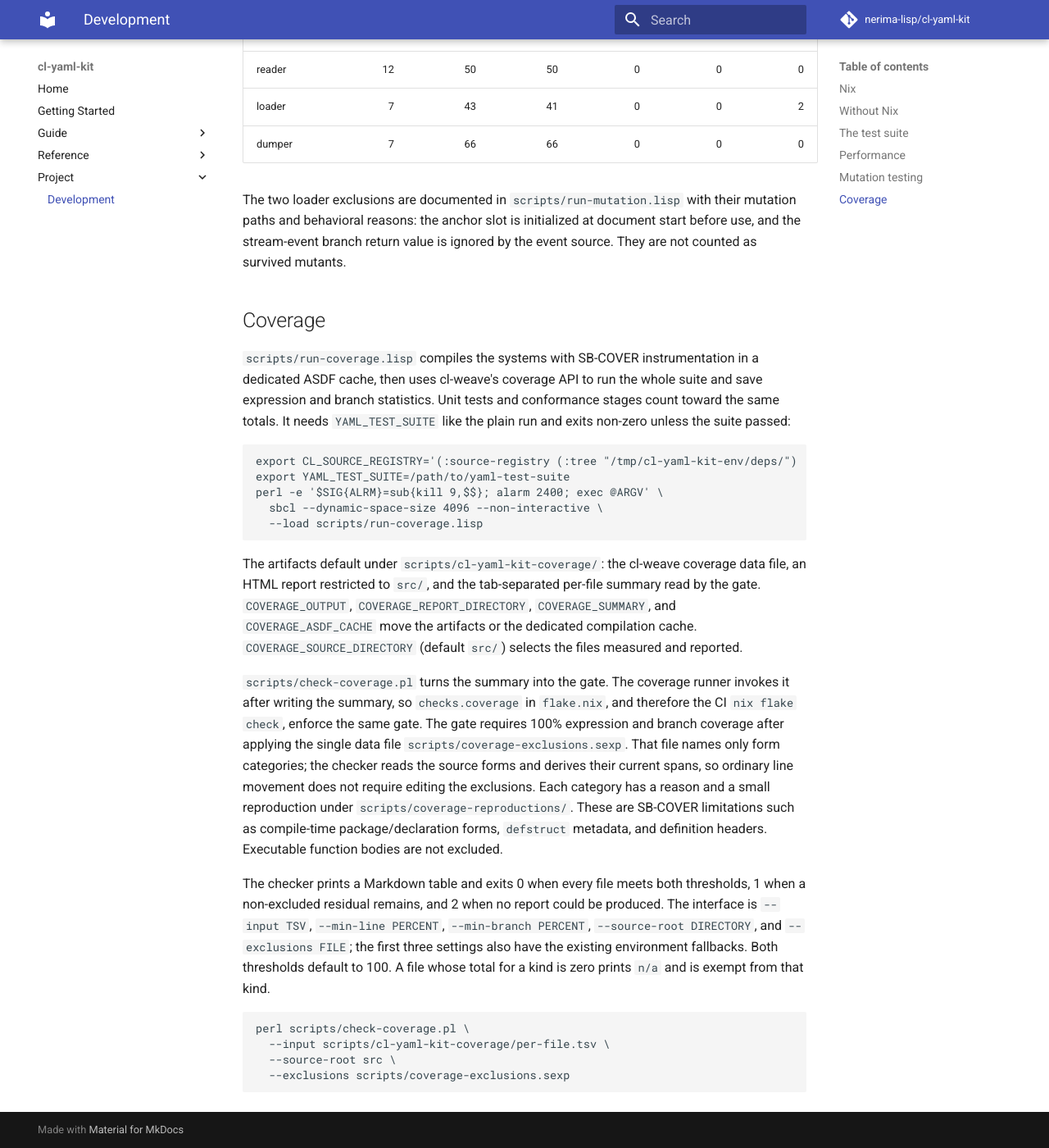
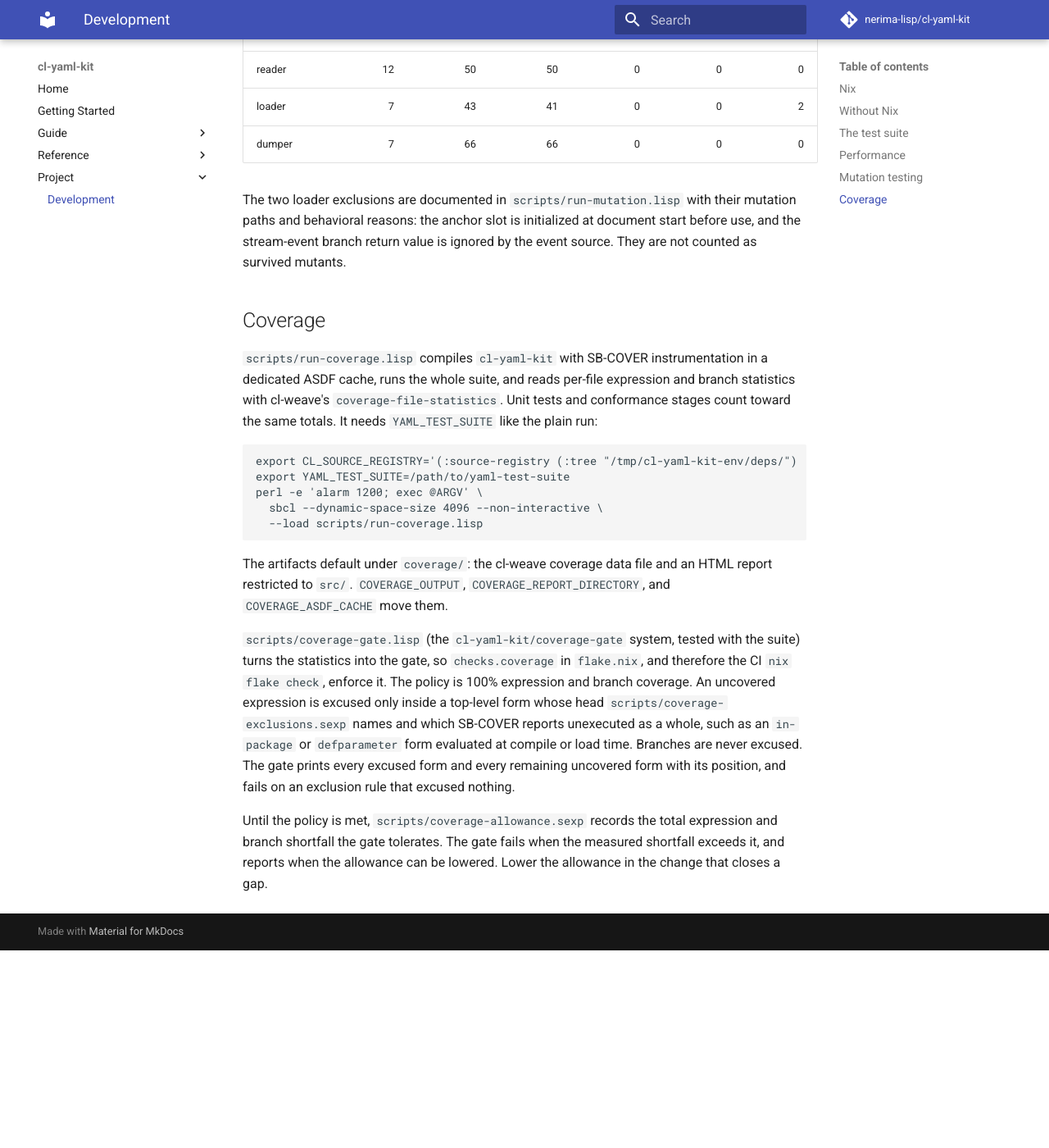
Before and after one commit to nerima-lisp/cl-yaml-kit, an MkDocs documentation site: the page built from docs/src/project/development.md, in a window 1280 px wide and 1400 px high, scrolled down 5315 px. Shown: the whole window at 82% size. Built offline with MkDocs 1.6.1 and Material for MkDocs 9.7.7, drawn with Linux system fonts in a browser that asks for light colours; comment, search, counter and statistics services are not loaded; after the commit the page ends 6474 px from its top, so only the background shows below that.

Commit message:
ci: replace the coverage gate with a Lisp gate on cl-weave statistics
scripts/check-coverage.pl excluded every defun and defmacro form in
full, because it built the excluded heads from all rules including the
defun-header ones, and it passed a branch shortfall whenever a file had
any exclusion range. Fed a file at 50% expression and 10% branch
coverage, it printed PASS and exited 0.

scripts/coverage-gate.lisp reads cl-weave's coverage-file-statistics.
It excuses an uncovered expression only inside a top-level form whose
head an exclusion names and that SB-COVER reports unexecuted as a whole,
never excuses a branch, prints every excused and uncovered form, and
fails on an exclusion that excused nothing. The defun-header and
handler-case rules are gone: a probe showed SB-COVER marks a lambda-list
default unexecuted only when no caller relies on it, which is a real
gap, and handler-case clauses are measured normally. The reproduction
files are gone with them; the gate's own output now shows which forms
each rule excused.

The honest measurement is a shortfall of 799 expressions and 242
branches. Until those are closed, scripts/coverage-allowance.sexp
records that total and the gate fails when the shortfall grows. A total
rather than per-file allowance keeps file splits from failing the gate.

The gate is the cl-yaml-kit/coverage-gate system and is tested with the
suite. Perl is no longer needed by the flake.

````diff
--- a/docs/src/project/development.md
+++ b/docs/src/project/development.md
@@ -229,50 +229,36 @@ ignored by the event source. They are not counted as survived mutants.
 
 ## Coverage
 
-`scripts/run-coverage.lisp` compiles the systems with SB-COVER instrumentation
-in a dedicated ASDF cache, then uses cl-weave's coverage API to run the whole
-suite and save expression and branch statistics. Unit tests and conformance
-stages count toward the same totals. It needs `YAML_TEST_SUITE` like the plain
-run and exits non-zero unless the suite passed:
+`scripts/run-coverage.lisp` compiles `cl-yaml-kit` with SB-COVER
+instrumentation in a dedicated ASDF cache, runs the whole suite, and reads
+per-file expression and branch statistics with cl-weave's
+`coverage-file-statistics`. Unit tests and conformance stages count toward
+the same totals. It needs `YAML_TEST_SUITE` like the plain run:
 
 ```sh
 export CL_SOURCE_REGISTRY='(:source-registry (:tree "/tmp/cl-yaml-kit-env/deps/") :inherit-configuration)'
 export YAML_TEST_SUITE=/path/to/yaml-test-suite
-perl -e '$SIG{ALRM}=sub{kill 9,$$}; alarm 2400; exec @ARGV' \
+perl -e 'alarm 1200; exec @ARGV' \
   sbcl --dynamic-space-size 4096 --non-interactive \
   --load scripts/run-coverage.lisp
 ```
 
-The artifacts default under `scripts/cl-yaml-kit-coverage/`: the cl-weave
-coverage data file, an HTML report restricted to `src/`, and the tab-separated
-per-file summary read by the gate. `COVERAGE_OUTPUT`,
-`COVERAGE_REPORT_DIRECTORY`, `COVERAGE_SUMMARY`, and `COVERAGE_ASDF_CACHE` move
-the artifacts or the dedicated compilation cache. `COVERAGE_SOURCE_DIRECTORY`
-(default `src/`) selects the files measured and reported.
+The artifacts default under `coverage/`: the cl-weave coverage data file and
+an HTML report restricted to `src/`. `COVERAGE_OUTPUT`,
+`COVERAGE_REPORT_DIRECTORY`, and `COVERAGE_ASDF_CACHE` move them.
 
-`scripts/check-coverage.pl` turns the summary into the gate. The coverage
-runner invokes it after writing the summary, so `checks.coverage` in
-`flake.nix`, and therefore the CI `nix flake check`, enforce the same gate.
-The gate requires 100% expression and branch coverage after applying the
-single data file `scripts/coverage-exclusions.sexp`. That file names only
-form categories; the checker reads the source forms and derives their current
-spans, so ordinary line movement does not require editing the exclusions.
-Each category has a reason and a small reproduction under
-`scripts/coverage-reproductions/`. These are SB-COVER limitations such as
-compile-time package/declaration forms, `defstruct` metadata, and definition
-headers. Executable function bodies are not excluded.
+`scripts/coverage-gate.lisp` (the `cl-yaml-kit/coverage-gate` system, tested
+with the suite) turns the statistics into the gate, so `checks.coverage` in
+`flake.nix`, and therefore the CI `nix flake check`, enforce it. The policy
+is 100% expression and branch coverage. An uncovered expression is excused
+only inside a top-level form whose head `scripts/coverage-exclusions.sexp`
+names and which SB-COVER reports unexecuted as a whole, such as an
+`in-package` or `defparameter` form evaluated at compile or load time.
+Branches are never excused. The gate prints every excused form and every
+remaining uncovered form with its position, and fails on an exclusion rule
+that excused nothing.
 
-The checker prints a Markdown table and exits 0 when every file meets both
-thresholds, 1 when a non-excluded residual remains, and 2 when no report
-could be produced. The interface is `--input TSV`, `--min-line PERCENT`,
-`--min-branch PERCENT`, `--source-root DIRECTORY`, and `--exclusions FILE`;
-the first three settings also have the existing environment fallbacks. Both
-thresholds default to 100. A file whose total for a kind is zero prints
-`n/a` and is exempt from that kind.
-
-```sh
-perl scripts/check-coverage.pl \
-  --input scripts/cl-yaml-kit-coverage/per-file.tsv \
-  --source-root src \
-  --exclusions scripts/coverage-exclusions.sexp
-```
+Until the policy is met, `scripts/coverage-allowance.sexp` records the total
+expression and branch shortfall the gate tolerates. The gate fails when the
+measured shortfall exceeds it, and reports when the allowance can be lowered.
+Lower the allowance in the change that closes a gap.
````
Also changed, not shown: docs/src/reference/architecture.md (+4 -4 lines), 14 other files.
